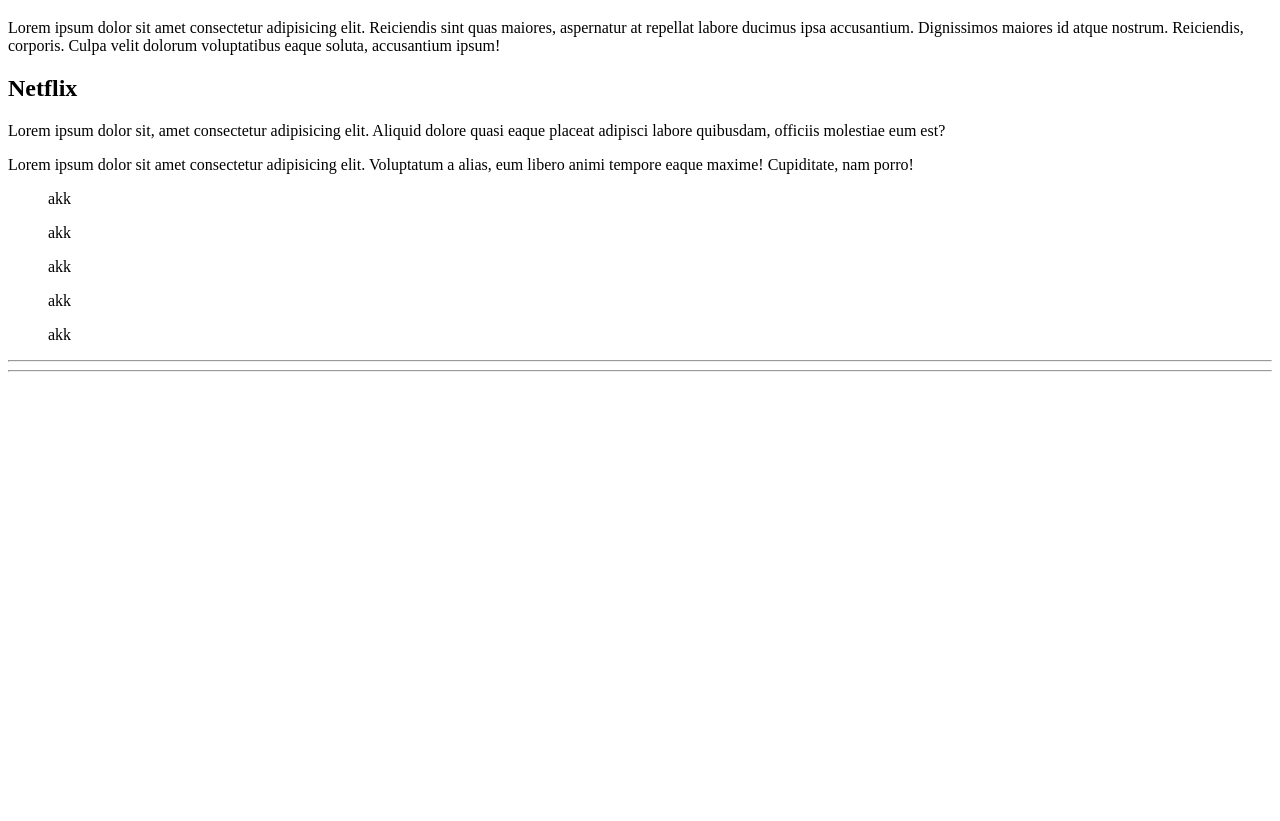
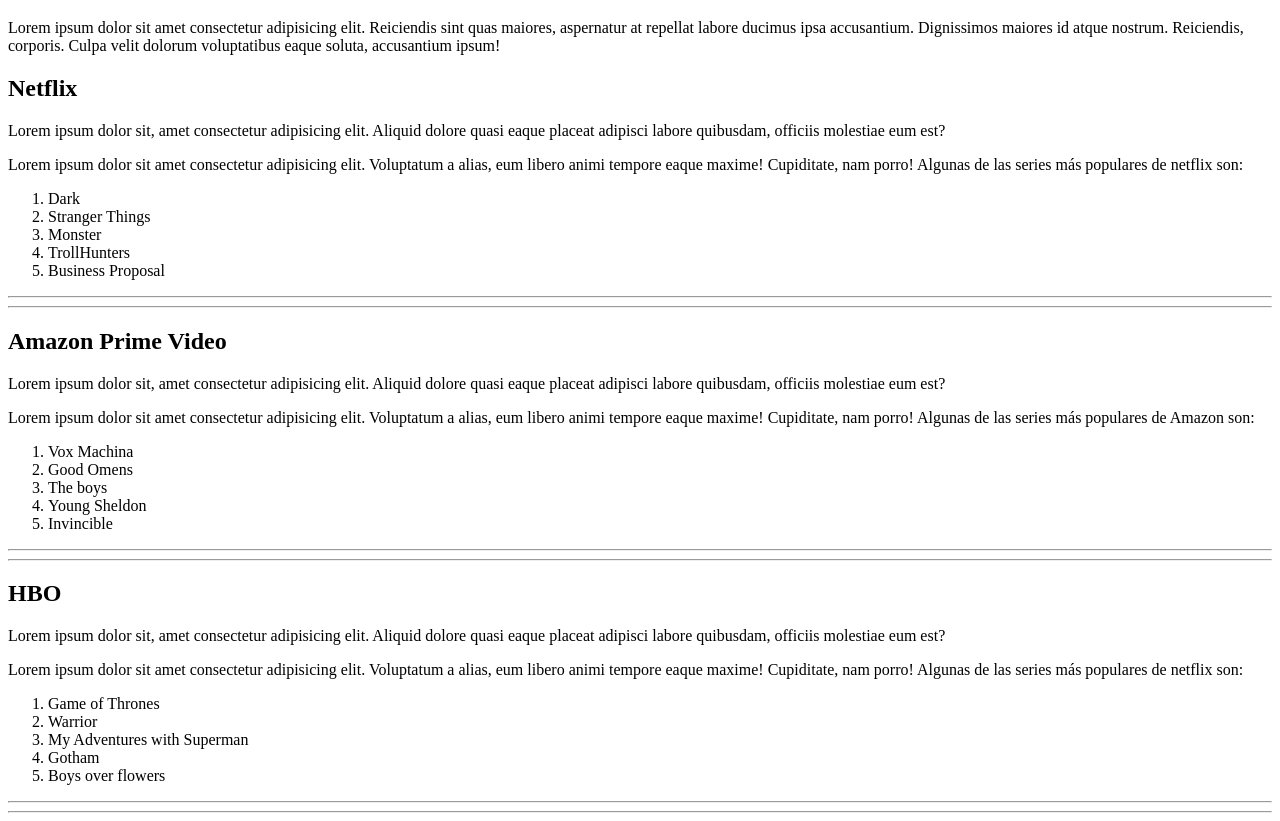
Before and after one commit to AnaLozano21/Practica23-08, a plain HTML site: page index.html in a window 1280 px wide. Shown: the part 61-882 px from the top of the page. Before the commit the page ends 800 px from the top, so only its background shows below. Drawn offline with Linux system fonts and the light colour scheme.

Commit message:
Se agregó la informacion de Amazon y HBO

```diff
--- a/index.html
+++ b/index.html
@@ -13,13 +13,54 @@
         <h1>Netflix</h1>
         <p>Lorem ipsum dolor sit, amet consectetur adipisicing elit. Aliquid dolore quasi eaque placeat adipisci labore quibusdam, officiis molestiae eum est?</p>
         <div>
-            Lorem ipsum dolor sit amet consectetur adipisicing elit. Voluptatum a alias, eum libero animi tempore eaque maxime! Cupiditate, nam porro!
+            Lorem ipsum dolor sit amet consectetur adipisicing elit. Voluptatum a alias, eum libero animi tempore eaque maxime! Cupiditate, nam porro! Algunas de las series más populares de netflix son:
         </div>
-        <ul>akk</ul>
-        <ul>akk</ul>
-        <ul>akk</ul>
-        <ul>akk</ul>
-        <ul>akk</ul>
+        <ol>
+            <li>Dark</li>
+            <li>Stranger Things</li>
+            <li>Monster</li>
+            <li>TrollHunters</li>
+            <li>Business Proposal</li>
+        </ol>
+
+        <hr>
+        <hr>
+    </section>
+
+    <section id="Amazon">
+        <h1>Amazon Prime Video</h1>
+        <p>Lorem ipsum dolor sit, amet consectetur adipisicing elit. Aliquid dolore quasi eaque placeat adipisci labore quibusdam, officiis molestiae eum est?</p>
+        <div>
+            Lorem ipsum dolor sit amet consectetur adipisicing elit. Voluptatum a alias, eum libero animi tempore eaque maxime! Cupiditate, nam porro! Algunas de las series más populares de Amazon son:
+        </div>
+
+        <ol>
+            <li>Vox Machina</li>
+            <li>Good Omens</li>
+            <li>The boys</li>
+            <li>Young Sheldon</li>
+            <li>Invincible</li>
+        </ol>
+
+        <hr>
+        <hr>
+    </section>
+
+    <section id="HBO">
+        <h1>HBO</h1>
+        <p>Lorem ipsum dolor sit, amet consectetur adipisicing elit. Aliquid dolore quasi eaque placeat adipisci labore quibusdam, officiis molestiae eum est?</p>
+        <div>
+            Lorem ipsum dolor sit amet consectetur adipisicing elit. Voluptatum a alias, eum libero animi tempore eaque maxime! Cupiditate, nam porro! Algunas de las series más populares de netflix son:
+        </div>
+
+        <ol>
+            <li>Game of Thrones</li>
+            <li>Warrior</li>
+            <li>My Adventures with Superman</li>
+            <li>Gotham</li>
+            <li>Boys over flowers</li>
+        </ol>
+
         <hr>
         <hr>
     </section>
```
